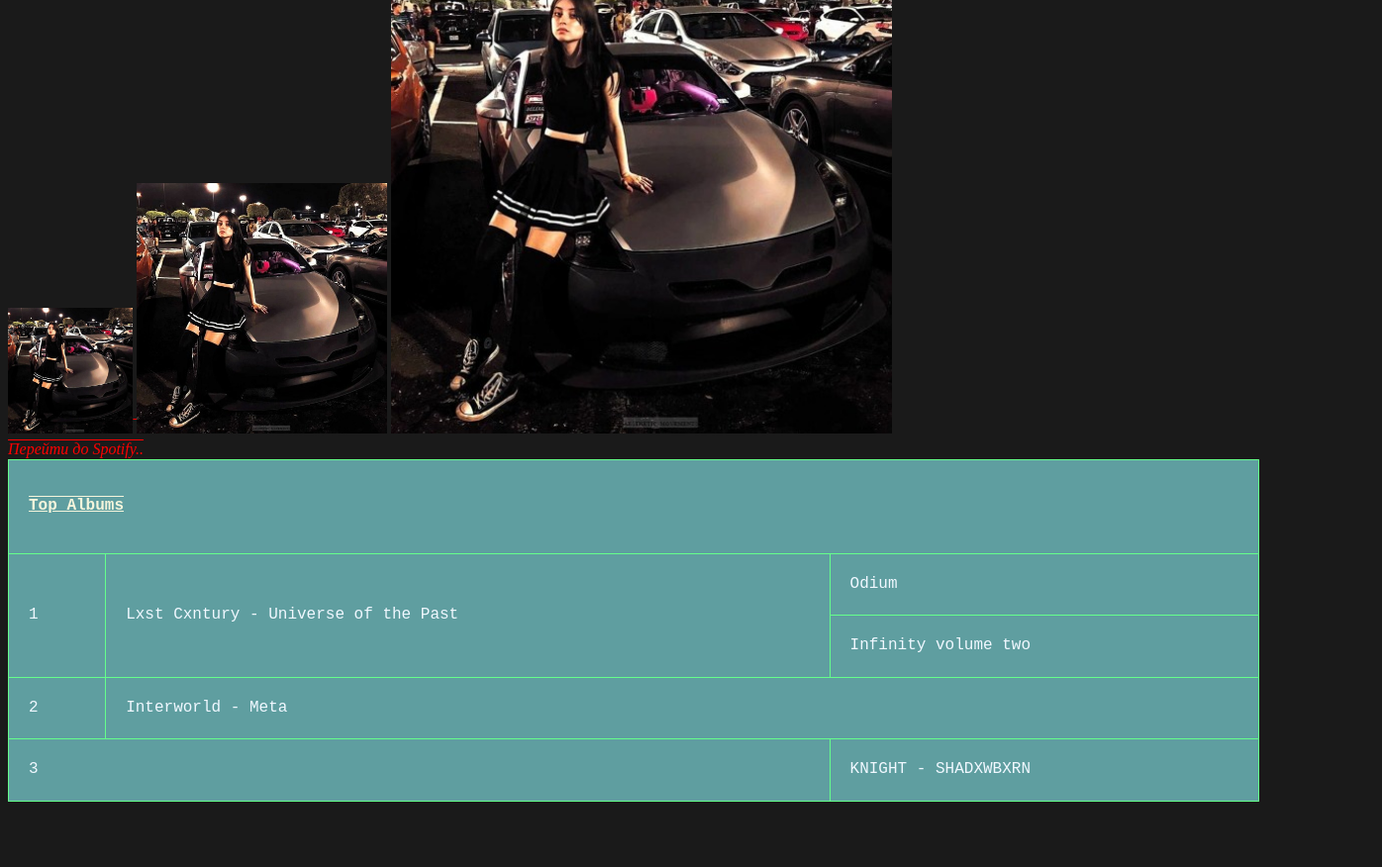
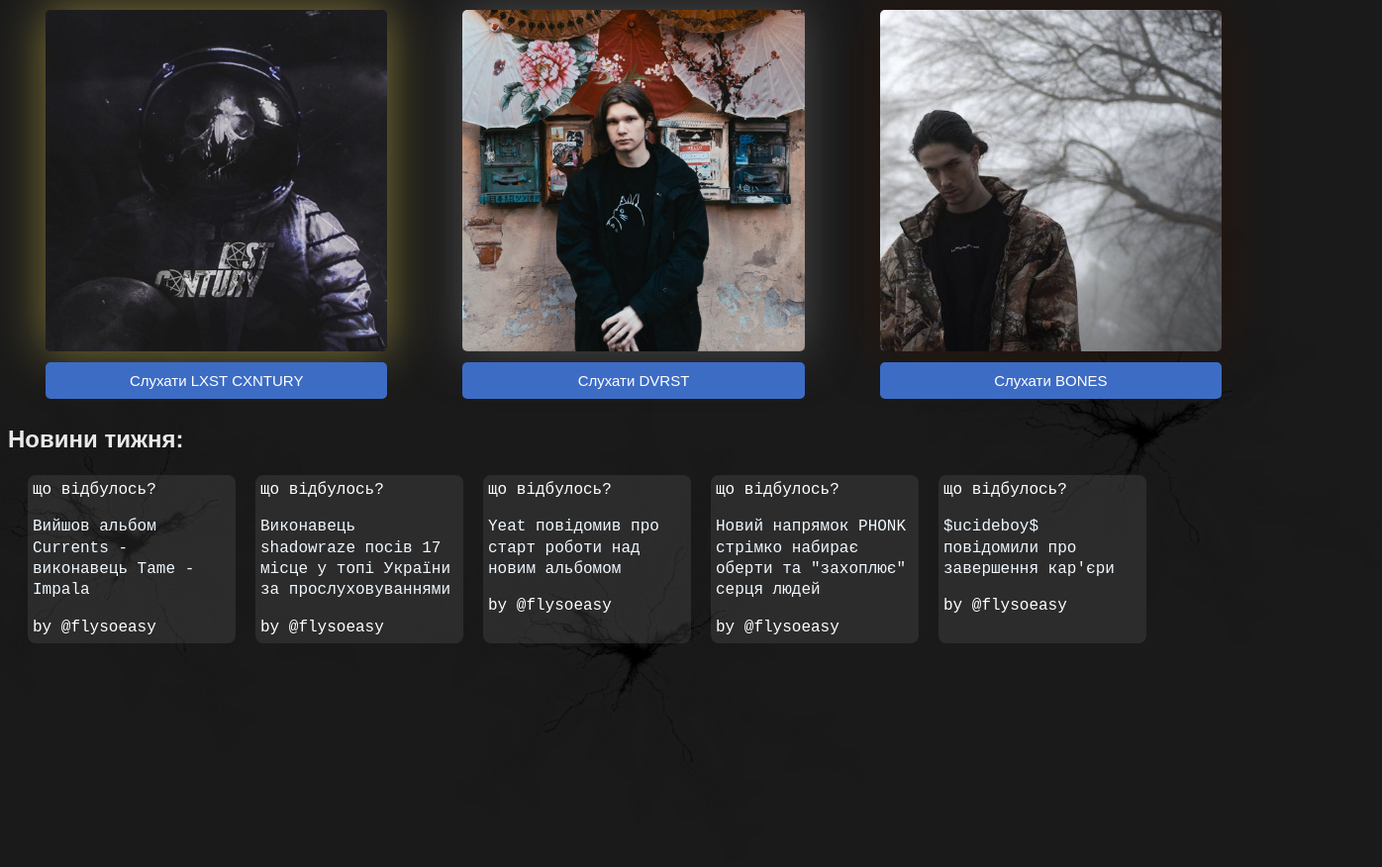
Before and after one commit to mean1ngless/MusicProject, a plain HTML site: page topcharts.html in a window 1280 px wide. Shown: the part 76-952 px from the top of the page at 99% size, 1396 px wide, since content can reach past the window. Before the commit the page ends 894 px from the top, so only its background shows below. Drawn offline with Linux system fonts and the light colour scheme.

Commit message:
lab5 tasks

```diff
--- a/style.css
+++ b/style.css
@@ -125,3 +125,147 @@ em+em{
     font-style: normal;
     font-family: Arial, Helvetica, sans-serif;
 }
+
+#top_ch_h1{
+    text-decoration: none;
+    font-style: normal;
+    font-family: Arial, Helvetica, sans-serif;
+    font-size: 24;
+    font: 400;
+    color:rgb(233, 233, 233);
+}
+
+#top_ch_h2 {
+    text-decoration: none;
+    font-style: normal;
+    font-family: Arial, Helvetica, sans-serif;
+    font-size: 20;
+    font: 400;
+    color: rgb(233, 233, 233);
+}
+
+.button_lxst {
+    width: 33%;
+    flex: 1;
+    margin-left: 3%;
+    margin-right: 3%;
+    justify-content: center;
+}
+.button_lxst button {
+    text-align: center;
+    padding: 10px 20px;
+    display: inline;
+    width: 80%;
+    font-size: 15px;
+    background-color: rgb(61, 108, 197);
+    color: #fff;
+    border: none;
+    cursor: pointer;
+    margin: 5px;
+    border-radius: 5px;
+    transition: background-color 0.3s ease;
+}
+
+.button_lxst button:hover {
+    background-color: #223c8f;
+}
+
+.authors {
+    width: 100%;
+    display: flex;
+}
+
+.button_lxst {
+    flex: 1;
+    display: flex;
+    flex-direction: column;
+    justify-content: center;
+    align-items: center;
+}
+
+.button_lxst img {
+    max-width: 100%;
+}
+
+.button_lxst button {
+    width: 100%;
+}
+
+.button_lxst:first-child img{
+    box-shadow: 0 0 50px 0 #ffe65775;
+    border-radius: 5px;
+}
+
+#second_place.button_lxst img {
+    box-shadow: 0 0 50px 0 #6d6d6d96;
+    border-radius: 5px;
+}
+
+#third_place.button_lxst img {
+    box-shadow: 0 0 50px 0 #301306af;
+    border-radius: 5px;
+}
+
+.positioned-block{
+    font-style: normal;
+    font-family: Arial, Helvetica, sans-serif;
+    z-index: -1;
+}
+
+#first_tag.positioned-block{
+    position: absolute;
+    left: 30%;
+    bottom: -152px;
+    color: #ffffff13;
+}
+#second_tag.positioned-block {
+    position: absolute;
+    left: -10%;
+    bottom:-40px;
+    color: #ffffff13;
+}
+#third_tag.positioned-block {
+    position: absolute;
+    left: 70%;
+    bottom: 70px;
+    color: #ffffff13;
+}
+
+.float-block {
+    float: left;
+    color: #fff;
+    font-style: normal;
+    font-family: 'Courier New', Courier, monospace;
+    width: 200px;
+    height: 160px;
+    background-color: #70707038;
+    margin-left: 20px;
+    padding: 5px;
+    border-radius: 8px;
+}
+
+.float-block a:link{
+    color: aliceblue;
+    font-style: normal;
+    text-decoration: none;
+}
+
+.float-block a:visited{
+    color: rgb(109, 109, 109);
+}
+
+.float-block a:hover {
+    color: #00c3ff;
+}
+
+.float-block a:active {
+    color: #6f00ff;
+}
+
+.float-block::after{
+    content: "by @flysoeasy";
+}
+
+.float-block::before{
+    content: "що відбулось?";
+}
--- a/topcharts.html
+++ b/topcharts.html
@@ -10,40 +10,58 @@
         body{
             background-color: rgb(26, 26, 26);
         }
+        img{
+            max-width: 500px;
+            max-height: 500px;
+        }
     </style>
-
 </head>
 <body link="blueviolet">
-    <div>
-        <a href="./img/metamorphosis.jpg" target="_blank"><img src="./img/metamorphosis.jpg" alt="meta_interworld" style="width: 10%; height: 10%;"> </a>
-        <img src="./img/metamorphosis.jpg" alt="meta_interworld" style="width: 20%; height: 20%;">
-        <img src="./img/metamorphosis.jpg" alt="meta_interworld" style="width: 40%; height: 40%;">
-        <br>
-        <a href="https://open.spotify.com/track/2ksyzVfU0WJoBpu8otr4pz?si=8081dbbcf12a4b78" target="_blank">Перейти до Spotify..</a>
+    <h1 id="top_ch_h1">Топ-авторів цього тижня:</h1>
+    <div class="authors">
+        <div class="button_lxst">
+            <div class="lxst_avatar">
+                <img src="./img/table_2.jpg" alt="lxst_avatar">
+            </div>
+            <button onclick=""><span>Слухати LXST CXNTURY</span></button>
+        </div>
+        <div class="button_lxst" id="second_place">
+            <div class="lxst_avatar">
+                <img src="./img/dvrst.jpg" alt="dvrst_avatar">
+            </div>
+            <button onclick=""><span>Слухати DVRST</span></button>
+        </div>
+        <div class="button_lxst" id="third_place">
+            <div class="lxst_avatar">
+                <img src="./img/bones.jpg" alt="bones_avatar">
+            </div>
+            <button onclick=""><span>Слухати BONES</span></button>
+        </div>
     </div>
-    <table cellspacing="5" cellpadding="10">
-        <colgroup>
-            <col span="2" class="group">
-        </colgroup>
-        <tr>
-            <th colspan="3"><p>Top Albums</p></th>
-        </tr>
-        <tr>
-            <td rowspan="2">1</td>
-            <td rowspan="2">Lxst Cxntury - Universe of the Past</td>
-            <td>Odium</td>
-        </tr>
-        <tr>
-            <td>Infinity volume two</td>
-        </tr>
-        <tr>
-            <td>2</td>
-            <td colspan="2">Interworld - Meta</td>
-        </tr>
-        <tr>
-            <td colspan="2">3</td>
-            <td>KNIGHT - SHADXWBXRN</td>
-        </tr>
-    </table>
+    <div class="positioned-block" id="first_tag">
+        <img src="./img/141795-picsart-effect-free-hd-image.png" alt="">
+    </div>
+    <div class="positioned-block" id="second_tag">
+        <img src="./img/141795-picsart-effect-free-hd-image.png" alt="">
+    </div>
+    <div class="positioned-block" id="third_tag">
+        <img src="./img/141795-picsart-effect-free-hd-image.png" alt="">
+    </div>
+    <h2 id="top_ch_h2">Новини тижня:</h2>
+    <div class="float-block">
+        <p><a href="https://open.spotify.com/album/79dL7FLiJFOO0EoehUHQBv?si=UM6SmNKUTQKm3YJygkDyRw">Вийшов альбом Currents - виконавець Tame - Impala</a></p>
+    </div>
+    <div class="float-block">
+        <p><a href="https://open.spotify.com/playlist/37i9dQZEVXbKkidEfWYRuD?si=65bd2f41851446cd">Виконавець shadowraze посів 17 місце у топі України за прослуховуваннями</a></p>
+    </div>
+    <div class="float-block">
+        <p><a href="https://open.spotify.com/album/7aUeYDjGYo8wMKcpeGFRbg?si=MkUr-wCHTSCcqha1ODTTXQ">Yeat повідомив про старт роботи над новим альбомом</a></p>
+    </div>
+    <div class="float-block">
+        <p><a href="https://open.spotify.com/playlist/37i9dQZF1DWWY64wDtewQt?si=71a7e5b948f24dd2">Новий напрямок PHONK стрімко набирає оберти та "захоплює" серця людей</a></p>
+    </div>
+    <div class="float-block">
+        <p><a href="https://open.spotify.com/artist/1VPmR4DJC1PlOtd0IADAO0?si=A0-tLuTqSiu0ixJhvUYH5w">$ucideboy$ повідомили про завершення кар'єри</a></p>
+    </div>
 </body>
 </html>
```
Also changed, not shown: img/141795-picsart-effect-free-hd-image.png (added), img/bones.jpg (added), img/crack-png-top-class-editing-effects-17.png (added), img/dvrst.jpg (added).
